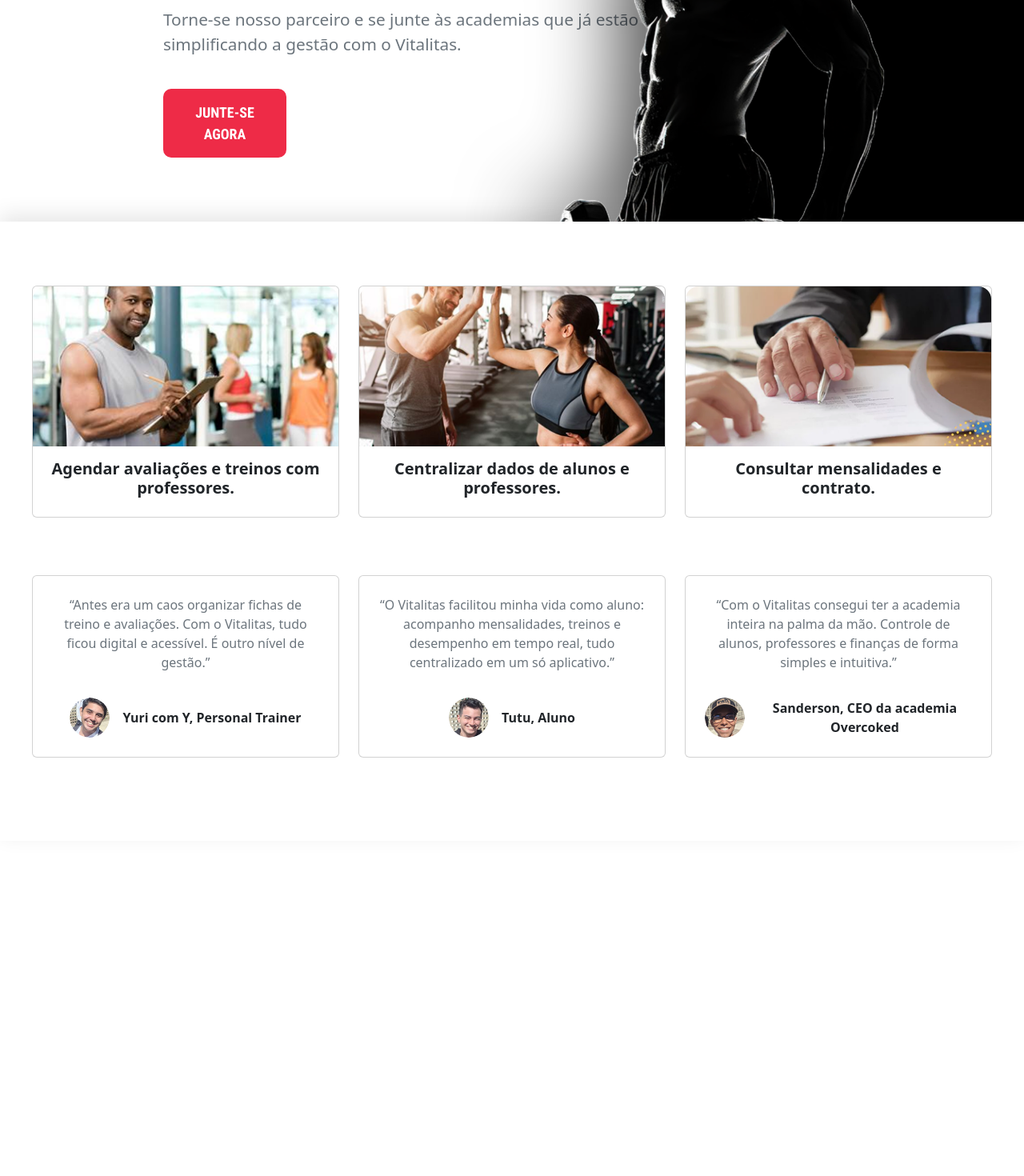
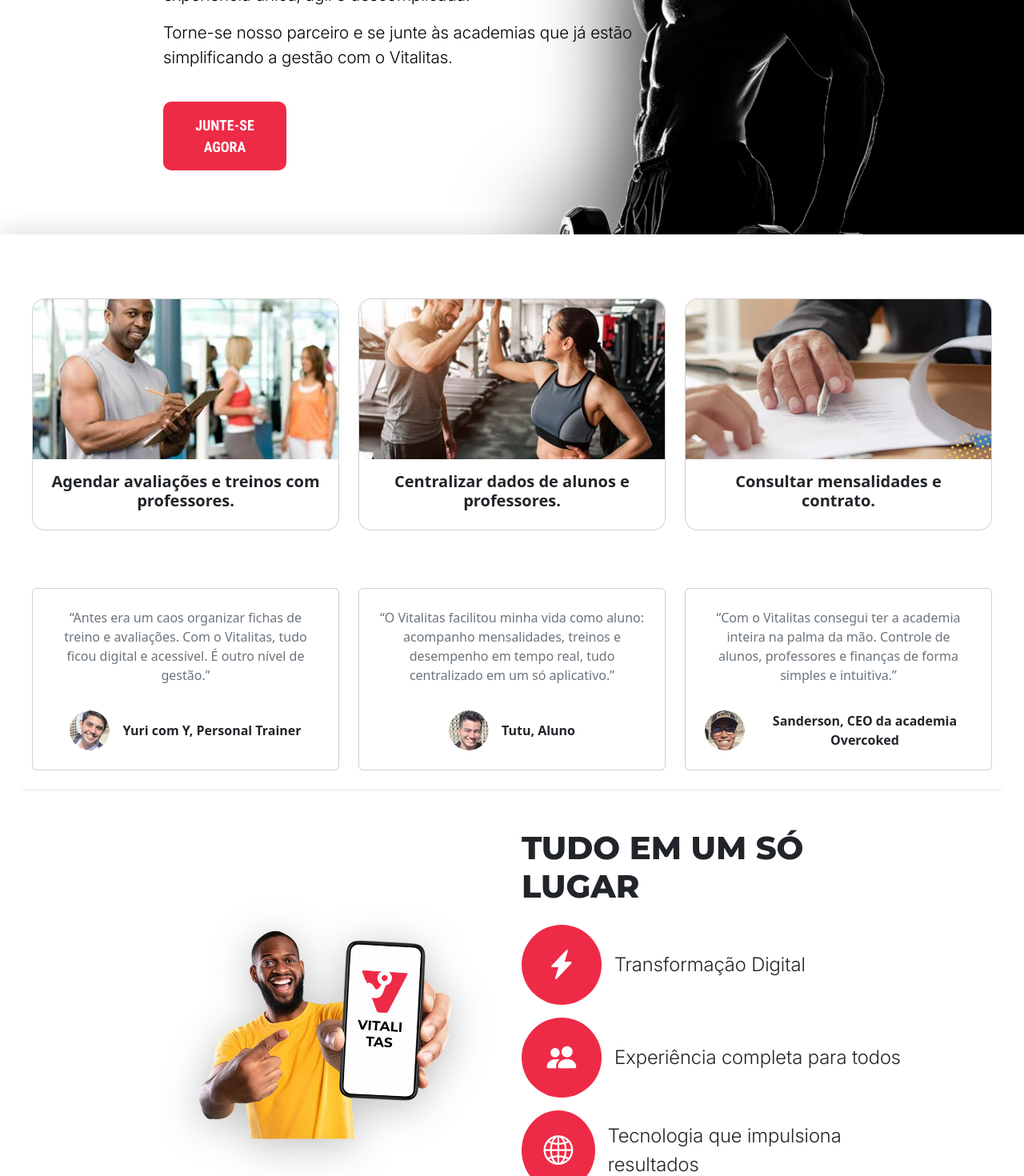
Before and after one commit to VitalitasPJT/vitalitas-frontend-app, a React (Vite) app: page / in a window 1280 px wide. Shown: the part 480-1950 px from the top of the page at 80% size. Before the commit the page ends 1611 px from the top, so only its background shows below. Built offline with nearby package versions, Linux system fonts and the light colour scheme.

Commit message:
arrumar responsividade e limpar codigo dps, mas por enquanto tabom - seccao do 'tudo em um so lugar' feita

```diff
--- a/src/pages/LandingPage.css
+++ b/src/pages/LandingPage.css
@@ -27,7 +27,7 @@
 
 .hero-subtext {
   font-size: 1.3rem;
-  color: #6c757d;
+  color: #000000;
 }
 
 /* Máscara preta no lado direito */
@@ -93,6 +93,41 @@
   height: 50px;
   object-fit: cover;
 }
+
+.tudo-em-um-lugar-block {
+  border-top: 1px solid #e7e7e7;
+  margin-top: 60px;
+  padding-top: 60px;
+}
+
+.phone-promo-img {
+  max-width: 450px;
+  filter: drop-shadow(0px 8px 25px rgba(0,0,0,0.25));
+}
+
+/* Bolinhas dos ícones */
+.promo-icon {
+  width: 100px;
+  height: 100px;
+  background-color: var(--red-color); /* vermelho do seu tema */
+  border-radius: 50%;
+  display: flex;
+  justify-content: center;
+  align-items: center;
+}
+
+.promo-icon i {
+  color: #fff;
+  font-size: 2.3rem;
+}
+
+/* RESPONSIVIDADE */
+@media(max-width: 768px){
+  .phone-promo-img {
+    max-width: 260px;
+  }
+}
+
 
 /* === RESPONSIVIDADE === */
 
--- a/src/pages/LandingPage.tsx
+++ b/src/pages/LandingPage.tsx
@@ -7,6 +7,8 @@
 import yuriImg from "../assets/imgs/yuri.png";
 import tutuImg from "../assets/imgs/tutu.png";
 import sandersonImg from "../assets/imgs/sand.png";
+import vitPhoneImg from "../assets/imgs/vitalitasHomemCelular.png";
+
 import "./LandingPage.css";
 
 export default function LandingPage() {
@@ -54,16 +56,16 @@
             <h1 className="hero-title">
               A EVOLUÇÃO QUE <br /> SUA ACADEMIA <br /> PRECISA
             </h1>
-            <p className="hero-subtext">
+            <p className="hero-subtext font-text mt-3">
               O Vitalitas transforma a gestão da sua academia, conectando treinos,
               matrículas, pagamentos e comunicação em uma experiência única, ágil e
               descomplicada.
             </p>
-            <p className="hero-subtext">
+            <p className="hero-subtext font-text">
               Torne-se nosso parceiro e se junte às academias que já estão
               simplificando a gestão com o Vitalitas.
             </p>
-            <Link to="/cadastro" className="btn_redColor w-25 mt-4">
+            <Link to="/cadastro" className="btn_redColor w-25 d-flex justify-content-center mt-4">
               JUNTE-SE AGORA
             </Link>
           </div>
@@ -81,7 +83,8 @@
         <div className="row text-center mb-5">
           {servicos.map((card, i) => (
             <div key={i} className="col-md-4 col-sm-12 mb-4">
-              <div className="card service-card h-100">
+              <div className="card service-card h-100"
+              style={{borderRadius:'16px'}}>
                 <img src={card.img} alt={card.title} className="card-img-top" />
                 <div className="card-body">
                   <h5 className="fw-semibold">{card.title}</h5>
@@ -108,6 +111,45 @@
             </div>
           ))}
         </div>
+
+        <div className="row align-items-center justify-content-center py-5 tudo-em-um-lugar-block">
+
+          {/* IMAGEM DO LADO ESQUERDO */}
+          <div className="col-lg-5 col-md-6 col-12 text-center mb-4 mb-md-0">
+            <img
+              src={vitPhoneImg}
+              alt="Aplicativo Vitalitas"
+              className="img-fluid phone-promo-img"
+            />
+          </div>
+
+          {/* TEXTO + ITENS */}
+          <div className="col-lg-5 col-md-6 col-12">
+            <h2 className="font-title fs-1 mb-4">TUDO EM UM SÓ LUGAR</h2>
+
+            <div className="d-flex align-items-center mb-3">
+              <div className="promo-icon">
+                <i className="bi bi-lightning-charge-fill"></i>
+              </div>
+              <p className="mb-0 font-text fs-4 ms-3">Transformação Digital</p>
+            </div>
+
+            <div className="d-flex align-items-center mb-3">
+              <div className="promo-icon">
+                <i className="bi bi-people-fill"></i>
+              </div>
+              <p className="mb-0 font-text fs-4 ms-3">Experiência completa para todos</p>
+            </div>
+
+            <div className="d-flex align-items-center">
+              <div className="promo-icon">
+                <i className="bi bi-globe2"></i>
+              </div>
+              <p className="mb-0 font-text fs-4 ms-3">Tecnologia que impulsiona resultados</p>
+            </div>
+
+          </div>
+        </div>
       </section>
     </div>
   );
```
Also changed, not shown: src/assets/imgs/vitalitasHomemCelular.png (added).
